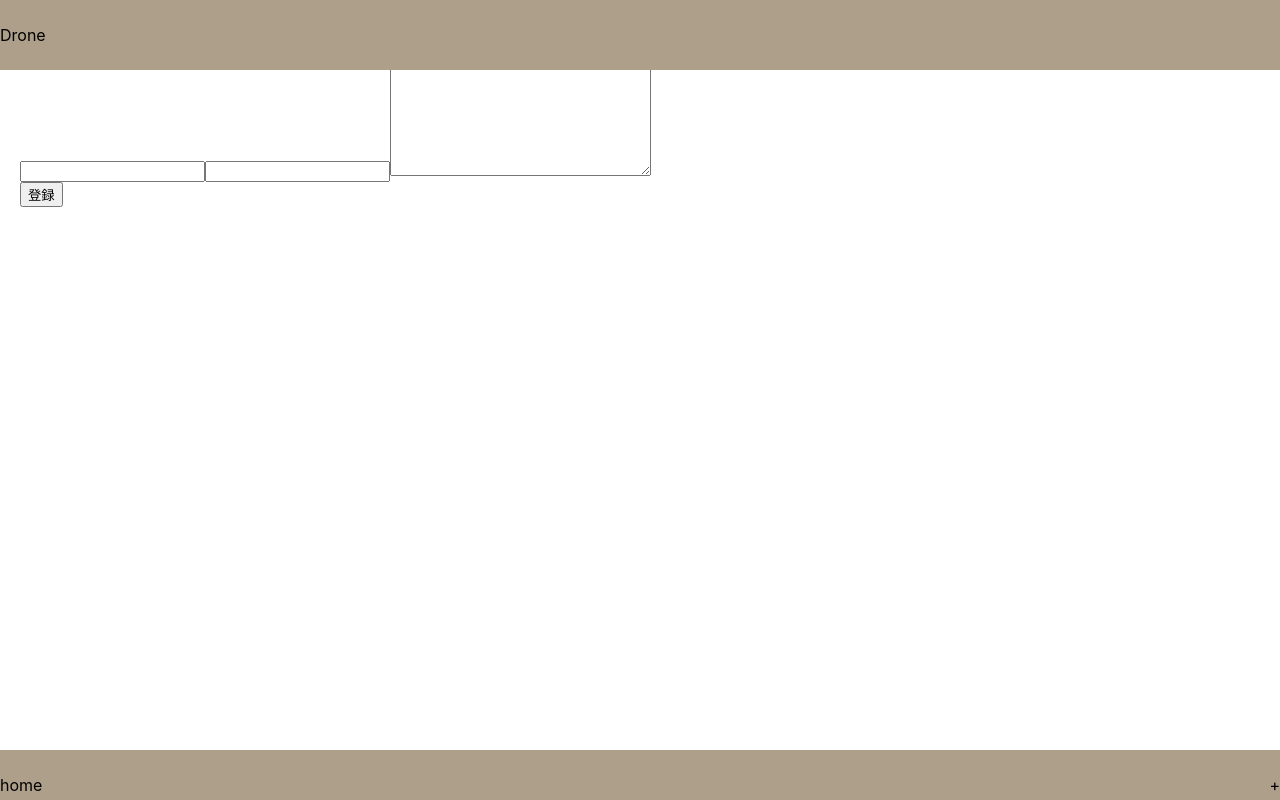
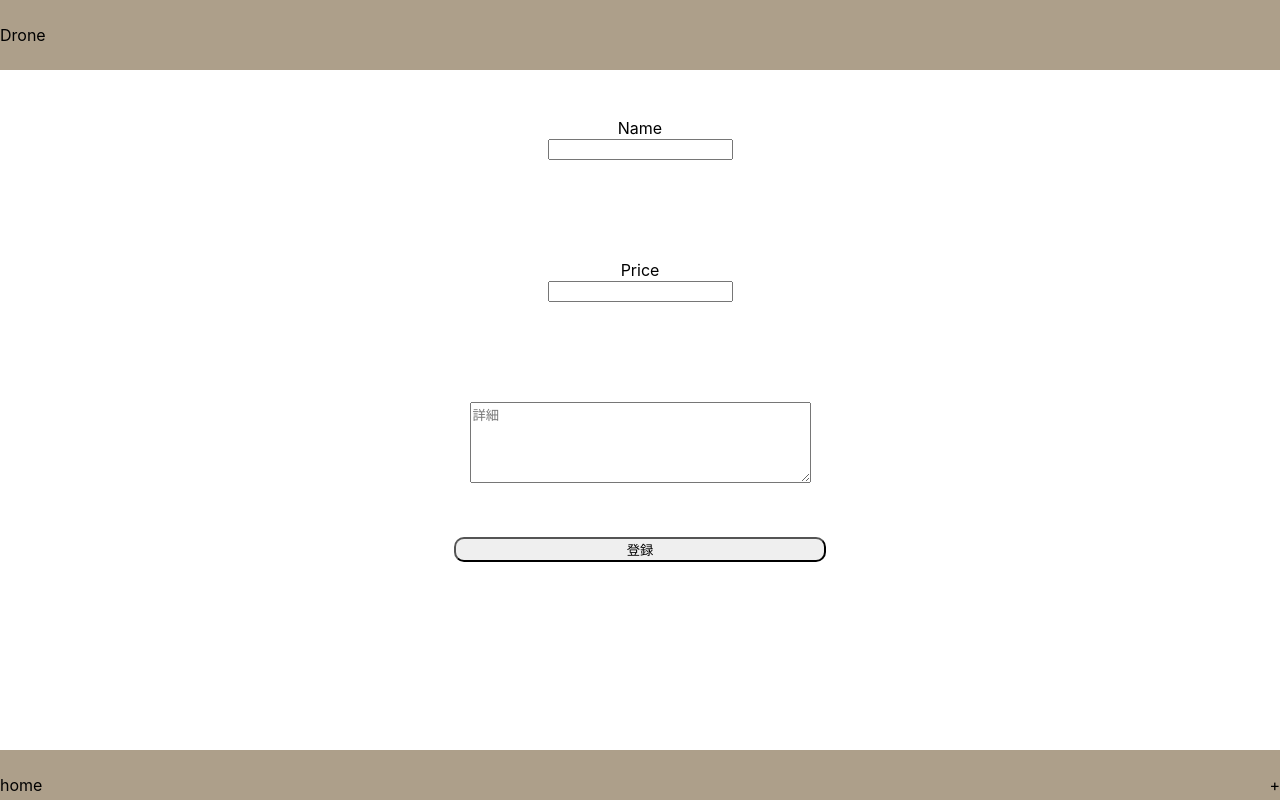
Before and after one commit to Rikuto-hub/React_Rails_Api, a React (Create React App) app in the folder front/: page /article/create in a window 1280 px wide. Built offline with nearby package versions, Linux system fonts and the light colour scheme.

Commit message:
Createの値の取得を同期処理に変更 Create時のlinkを設定

```diff
--- a/front/src/App.css
+++ b/front/src/App.css
@@ -38,20 +38,19 @@
 }
 
 .container{
-  padding: 20px;
+  padding: 68px 20px;
 }
 
 button:hover{
   opacity: 0.7;
 }
 
-.create_btn{
-  position: fixed;
-  top: 700px;
-  right: 50px;
-  padding: 15px;
-  border-radius: 10px;
+button{
+  display: block;
+  margin: 0 auto;
+  width: 30%;
 }
+
 
 a{
   text-decoration: none;
--- a/front/src/components/ArticleNew.jsx
+++ b/front/src/components/ArticleNew.jsx
@@ -1,19 +1,16 @@
 import React, {useEffect, useState} from 'react';
 import json from '../apis/json';
+import { Link } from 'react-router-dom';
+import '../styles/ArticleNew.css';
 
 const ArticleNew = ({}) =>{
-  const [name, titleArticle] = useState("");
-  const [price, numberArticle] = useState("");
-  const [content, contentArticle] = useState("");
-  // useEffect(() => {
-  // }, [])
 
   const postArticle = async() => {
+    const name = document.getElementById('articleName').value
+    const price = document.getElementById('articlePrice').value
+    const content = document.getElementById('articleContent').value
+
     try {
-      titleArticle(document.getElementById('articleName').value)
-      numberArticle(document.getElementById('articlePrice').value)
-      contentArticle(document.getElementById('articleContent').value)
-
       await json.post('/articles', {
         article: {name: name, price: price, content: content}
       })
@@ -25,11 +22,21 @@ const ArticleNew = ({}) =>{
   return(
     <>
       <form>
-        <input type="text" id="articleName"/>
-        <input type="number" id="articlePrice"/>
-        <textarea id="articleContent" cols="30" rows="10" placeholder="詳細"></textarea>
+        <div className='article_new'>
+          <label htmlFor="articleName">Name</label>
+          <input type="text" id="articleName"/>
+        </div>
+        <div className='article_new'>
+          <label htmlFor="articlePrice">Price</label>
+          <input type="number" id="articlePrice"/>
+        </div>
+        <div className='article_new'>
+          <textarea id="articleContent" cols="40" rows="5" placeholder="詳細"></textarea>
+        </div>
       </form>
-      <button type="submit" id="articleSubmit" onClick={postArticle}>登録</button>
+      <Link to="/">
+      <button type="submit" id="articleSubmit" className="article_btn" onClick={postArticle}>登録</button>
+      </Link>
     </>
   )
 }
--- /dev/null
+++ b/front/src/styles/ArticleNew.css
@@ -0,0 +1,15 @@
+.article_new{
+  display: block;
+  padding: 50px 0;
+  margin: 0 auto;
+  text-align: center;
+}
+
+label{
+  display: block;
+}
+
+.article_btn{
+  border-radius: 10px;
+
+}
```
Also changed, not shown: 1 other file (tests, documents, lock files or other folders).
